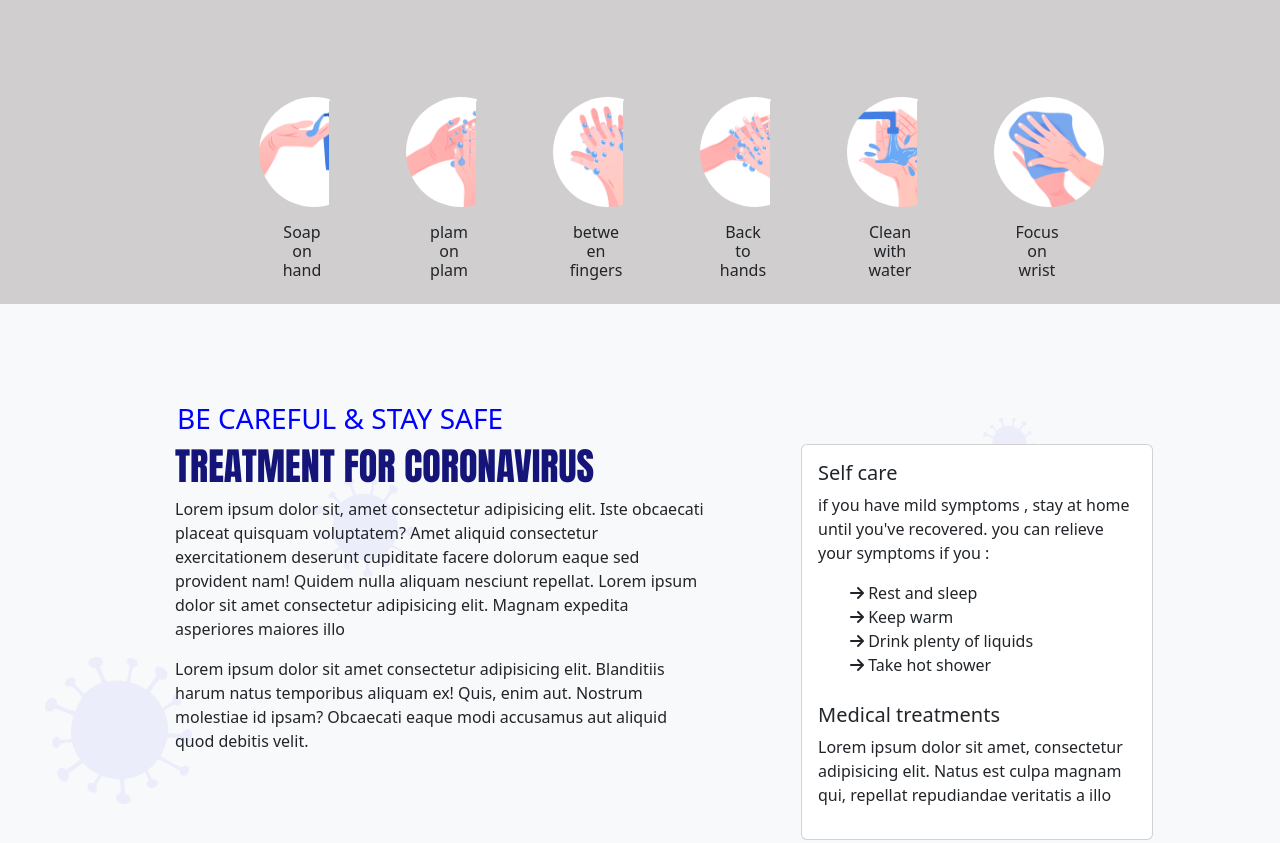
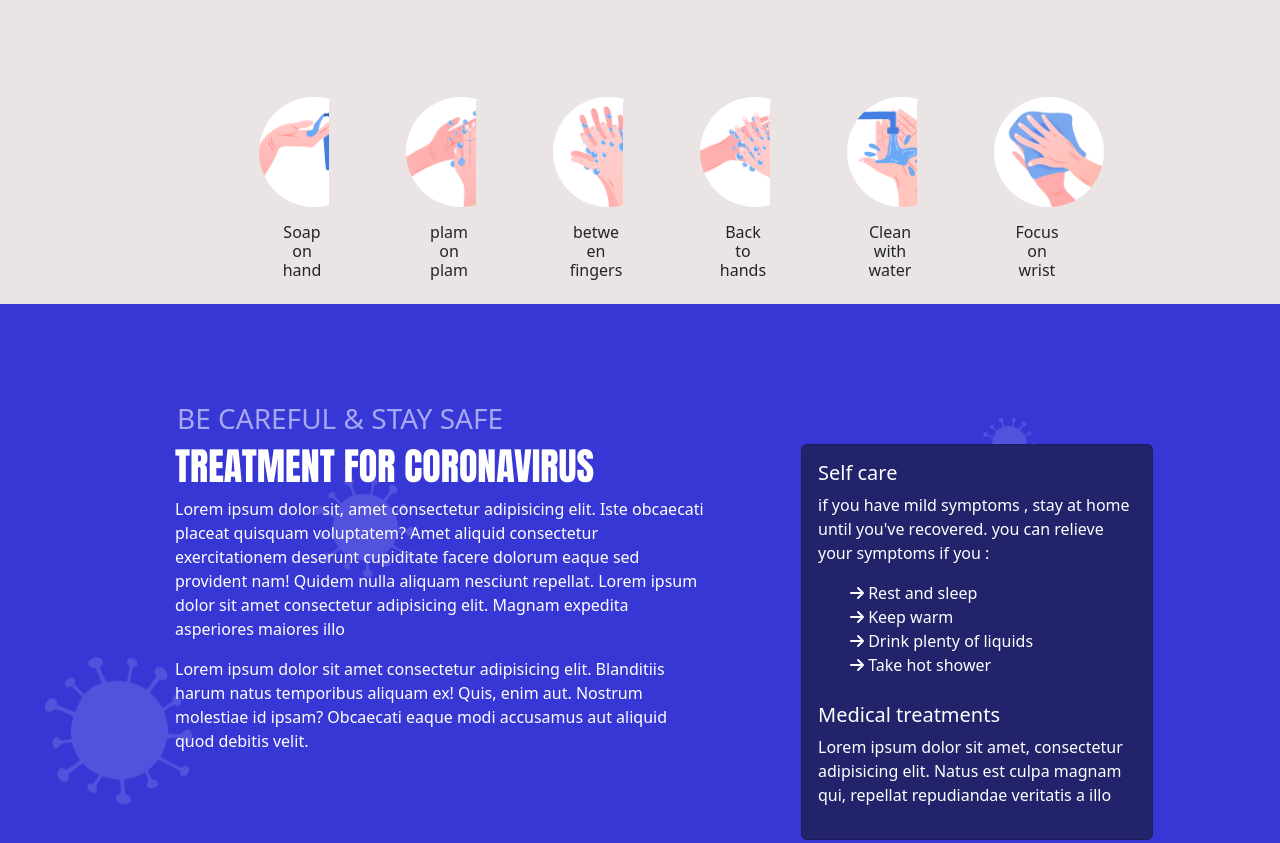
Before and after one commit to Abdallohmostafa/Frontend-project, a plain HTML site: page index.html in a window 1280 px wide. Shown: the part 4976-5819 px from the top of the page. Drawn offline with Linux system fonts and the light colour scheme.

Commit message:
Corona-virus

```diff
--- a/index.html
+++ b/index.html
@@ -11,7 +11,7 @@
   <title>Document</title>
 </head>
 
-<body style="background-color:rgb(208, 206, 206);">
+<body style="background-color:rgb(234, 228, 228);">
   <nav class="navbar navbar-expand-lg fixed-top" style="background-color: white;">
     <div class="container">
       <a class="navbar-brand" href="#">
@@ -299,7 +299,7 @@
   <div class="row">
     <div class="col-2"></div>
     <div class="col-2">
-      <div class="card" style="border-style: none;background-color: rgb(172, 168, 168);">
+      <div class="card" style="border-style: none;background-color: rgb(234, 228, 228);">
         <img src="assets/imgs/advice-a.png" class="card-img-top rounded-circle"
           style="width:150px;height: 150px; padding-left: 0px;">
         <div class="card-body">
@@ -310,7 +310,7 @@
       </div>
     </div>
     <div class="col-2">
-      <div class="card" style="border-style: none;background-color: rgb(172, 168, 168);">
+      <div class="card" style="border-style: none;background-color: rgb(234, 228, 228);">
         <img src="assets/imgs/advice-b.png" class="card-img-top rounded-circle"
           style="width:150px;height: 150px; padding-left: 0px;">
         <div class="card-body">
@@ -321,7 +321,7 @@
       </div>
     </div>
     <div class="col-2">
-      <div class="card" style="border-style: none;background-color:rgb(172, 168, 168);">
+      <div class="card" style="border-style: none;background-color:rgb(234, 228, 228);">
         <img src="assets/imgs/advice-c.png" class="card-img-top rounded-circle"
           style="width:150px;height: 150px; padding-left: 0px;">
         <div class="card-body">
@@ -332,7 +332,7 @@
       </div>
     </div>
     <div class="col-2">
-      <div class="card" style="border-style: none;background-color: rgb(172, 168, 168);">
+      <div class="card" style="border-style: none;background-color: rgb(234, 228, 228);">
         <img src="assets/imgs/advice-d.png" class="card-img-top rounded-circle"
           style="width:150px;height: 150px; padding-left: 0px;">
         <div class="card-body">
@@ -459,7 +459,7 @@
 
   <div class="row" style="padding-top: 100px; text-align: center;margin-left: 170px;">
     <div class="col-2">
-      <div class="card" style="border-style: none;background-color: rgb(208, 206, 206);padding-left:77px">
+      <div class="card" style="border-style: none;background-color: rgb(234, 228, 228);padding-left:77px">
         <img src="assets/imgs/hand-a.png" class="card-img-top " style="width:110px; height: 110px; border-radius: 50%;">
         <div class="card-body">
           <h6 class="card-title">Soap on hand</h6>
@@ -468,7 +468,7 @@
     </div>
 
     <div class="col-2" style="margin-left: -40px;">
-      <div class="card" style="border-style: none;background-color: rgb(208, 206, 206);padding-left:77px">
+      <div class="card" style="border-style: none;background-color: rgb(234, 228, 228);padding-left:77px">
         <img src="assets/imgs/hand-b.png" class="card-img-top " style="width:110px; height: 110px; border-radius: 50%;">
         <div class="card-body">
           <h6 class="card-title">plam on plam</h6>
@@ -476,7 +476,7 @@
       </div>
     </div>
     <div class="col-2" style="margin-left: -40px;">
-      <div class="card" style="border-style: none;background-color: rgb(208, 206, 206);padding-left:77px">
+      <div class="card" style="border-style: none;background-color: rgb(234, 228, 228);padding-left:77px">
         <img src="assets/imgs/hand-c.png" class="card-img-top " style="width:110px; height: 110px; border-radius: 50%;">
         <div class="card-body">
           <h6 class="card-title">between fingers</h6>
@@ -484,7 +484,7 @@
       </div>
     </div>
     <div class="col-2" style="margin-left: -40px;">
-      <div class="card" style="border-style: none;background-color: rgb(208, 206, 206);padding-left:77px">
+      <div class="card" style="border-style: none;background-color: rgb(234, 228, 228);padding-left:77px">
         <img src="assets/imgs/hand-d.png" class="card-img-top" style="width:110px; height: 110px; border-radius: 50%;">
         <div class="card-body">
           <h6 class="card-title">Back to hands</h6>
@@ -492,7 +492,7 @@
       </div>
     </div>
     <div class="col-2" style="margin-left: -40px;">
-      <div class="card" style="border-style: none;background-color: rgb(208, 206, 206);padding-left:77px">
+      <div class="card" style="border-style: none;background-color: rgb(234, 228, 228);padding-left:77px">
         <img src="assets/imgs/hand-e.png" class="card-img-top " style="width:110px; height: 110px; border-radius: 50%;">
         <div class="card-body">
           <h6 class="card-title">Clean with water</h6>
@@ -500,7 +500,7 @@
       </div>
     </div>
     <div class="col-2" style="margin-left: -40px;">
-      <div class="card" style="border-style: none;background-color: rgb(208, 206, 206);padding-left:77px">
+      <div class="card" style="border-style: none;background-color: rgb(234, 228, 228);padding-left:77px">
         <img src="assets/imgs/hand-f.png" class="card-img-top " style="width:110px; height: 110px; border-radius: 50%;">
         <div class="card-body">
           <h6 class="card-title">Focus on wrist</h6>
@@ -510,18 +510,18 @@
   </div>
 
 
-  <div id="Treatment" class="bg-light"
-    style="padding-top: 50px;background-image: url(assets/imgs/shape-a.png);background-color: rgb(85, 99, 255); ">
-    <div class="container py-5">
+  <div id="Treatment"
+    style="padding-top: 50px;background-image: url(assets/imgs/shape-a.png);background-color:rgb(55, 55, 213);color: white; ">
+    <div class="container py-5" >
       <div class="row">
         <div class="col-1"></div>
         <div class="col-9">
-          <h3 style="color: blue;">BE CAREFUL & STAY SAFE</h3>
+          <h3 style="color: rgb(167, 167, 242);">BE CAREFUL & STAY SAFE</h3>
         </div>
         <div class="row">
           <div class="col-1"></div>
           <div class="col-6">
-            <h2 style="font-family:Impact;font-size: 38px;color:rgb(20, 20, 121);">TREATMENT FOR CORONAVIRUS</h2>
+            <h2 style="font-family:Impact;font-size: 38px;color:rgb(255, 255, 255);">TREATMENT FOR CORONAVIRUS</h2>
             <p>
               Lorem ipsum dolor sit, amet consectetur adipisicing elit. Iste obcaecati placeat quisquam
               voluptatem? Amet aliquid consectetur exercitationem deserunt cupiditate facere dolorum eaque sed provident
@@ -536,7 +536,7 @@
             </p>
           </div>
           <div class="col-3" style="padding-left:80px;">
-            <div class="card" style="width: 22rem;">
+            <div class="card" style="width: 22rem; background-color:rgb(35, 35, 108);color: white;">
               <div class="card-body">
                 <h5 class="card-title">Self care</h5>
                 <p class="card-text">if you have mild symptoms , stay at home until you've recovered. you can relieve
@@ -554,7 +554,7 @@
             </div>
           </div>
         </div>
-
+      </div>
       </div>
     </div>
     <div class="row" style="padding-top:155px" id="Symptoms">
@@ -630,7 +630,7 @@
         </div>
       </div>
     </div>
-  </div>
+
   <div class="row" style="padding-top:140px" id="FAQ">
     <div class="col-2"></div>
     <div class="col-9 " style="text-align: center; margin-top: 20px;margin-left: -50PX;">
@@ -704,7 +704,7 @@
                   or “2019-nCoV”.</p>
                 <p>A novel coronavirus is a new coronavirus that has not been previously identified. The virus causing
                   coronavirus disease 2019 (COVID-19), is not the same as the <a href="#" target="_blank">coronaviruses
-                    that commonly circulate among humans</a> and cause mild illness, like the common cold.</p>
+                    that commonly </a></p>
               </div>
             </div>
           </div>
@@ -1553,13 +1553,13 @@
     </div>
     </div>
 
-    <div id="News">
+    <div id="News" style="background-image: url(assets/imgs/shape-a.png); background-color:rgb(25, 25, 68);color: white;">
       <div class="row" style="padding-top: 100px;">
         <div class="col-2"></div>
         <div class="col-7">
           <a class="navbar-brand" href="#">
             <span class="fs-1">C</span>
-            <img src="assets/imgs/TitleIcon.png" alt="Logo" width="35px" class="mb-3">
+            <img src="assets/imgs/TitleIcon.png" alt="Logo" width="35px" class="mb-3" >
             <span class="fs-1">VID19</span>
           </a>
         <p>Lorem ipsum dolor sit amet consectetur adipisicing elit. Atque eligendi assumenda earum doloremque. Dolores, distinctio! Nisi, explicabo saepe blanditiis aut tempore cum magni mollitia, fuga natus consequatur aliquid, id ipsa.
```
